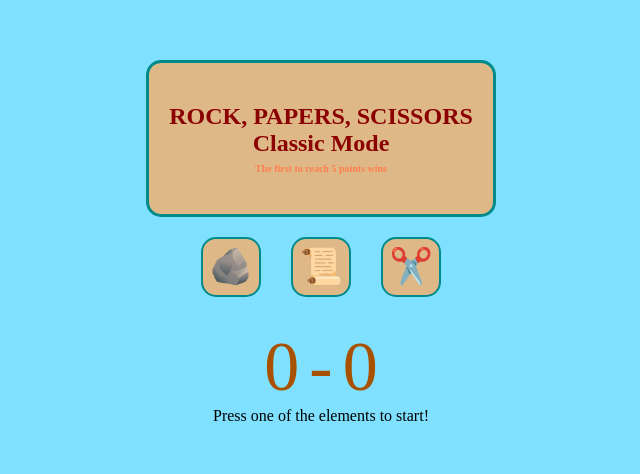
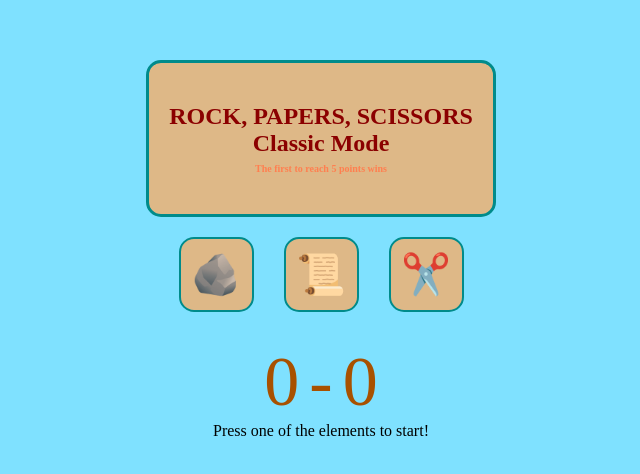
Before and after one commit to pedromarques143/rockpaperscissors, a plain HTML site: page index.html in a window 1280 px wide. Shown: the part 190-664 px from the top of the page, without its empty margins (319-959 px from the left). Drawn offline with Linux system fonts and the light colour scheme.

Commit message:
Fixed icon position

```diff
--- a/style.css
+++ b/style.css
@@ -19,11 +19,14 @@ body {
 
 .game-button {
     border-style: solid;
-    width: 60px;
-    height: 60px;
+    display: flex;
+    width: 75px;
+    height: 75px;
     border-radius: 15px;
-    font-size: 35px;
+    font-size: 40px;
     text-align: center;
+    justify-content: center;
+    align-items: center;
     background-color: burlywood;
     border-color: darkcyan;
 }
```
